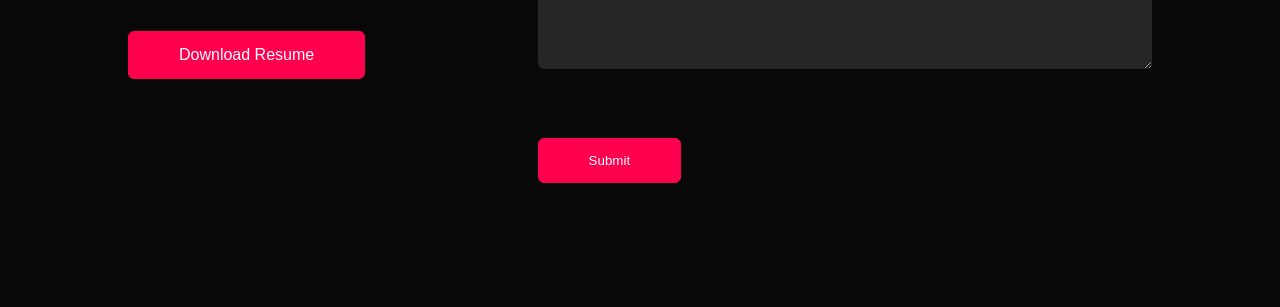
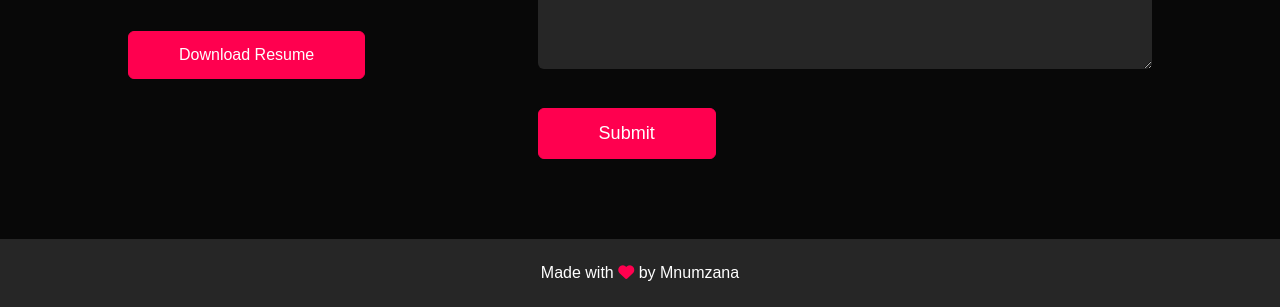
Before and after one commit to Mnu02/portfolio, a plain HTML site: page index.html in a window 1280 px wide. Shown: the part 2370-2677 px from the top of the page. Before the commit the page ends 2613 px from the top, so only its background shows below. Drawn offline with Linux system fonts and the light colour scheme.

Commit message:
Added copyright section

```diff
--- a/index.html
+++ b/index.html
@@ -143,6 +143,9 @@
       </div>
     </div>
   </div>
+  <div class="copyright">
+    <p>Made with <i class="fas fa-heart"></i> by Mnumzana</p>
+  </div>
 </div>
 
 
--- a/styles.css
+++ b/styles.css
@@ -282,3 +282,23 @@ form input, form textarea{
   font-size: 18px;
   border-radius: 6px;
 }
+
+form .btn2{
+  padding: 14px 60px;
+  font-size: 18px;
+  margin-top: 20px;
+  cursor: pointer;
+}
+
+.copyright{
+  width: 100%;
+  text-align: center;
+  padding: 25px;
+  background: #262626;
+  font-weight: 300;
+  margin-top: 20px;
+}
+
+.copyright i{
+  color: #ff004f;
+}
```
